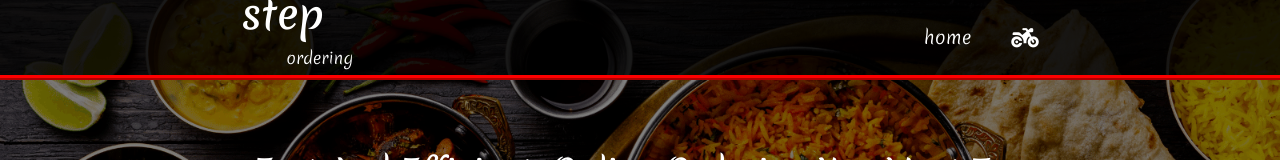
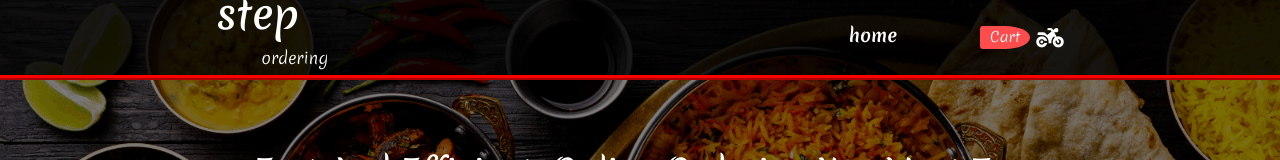
Before and after one commit to Eloo01/angular, an Angular app: page / in a window 1280 px wide. Shown: the top 160 px of the page. Built offline with nearby package versions, Linux system fonts and the light colour scheme; no server answers.

Commit message:
nuts da vegetarianic davamtavre

```diff
--- a/src/app/header/header.component.html
+++ b/src/app/header/header.component.html
@@ -8,8 +8,16 @@
     </div>
 
     <div class="links-content">
-    <a routerLink="/">home</a>
-    <i class="fa-solid fa-motorcycle" style="color: #ffffff;"></i>
+        <a routerLink="/" class="menu-link">
+            home
+            <i class="fa-solid fa-pizza-slice pizza-icon"></i>
+          </a>
+
+    <span class="cart-label">
+        <span class="cart-text">Cart</span>
+        <i class="fa-solid fa-motorcycle"></i>
+
+      </span>
     </div>
 
 </div>
--- a/src/app/header/header.component.scss
+++ b/src/app/header/header.component.scss
@@ -27,17 +27,82 @@ margin-left: 45px;
 .links-content{
 display: flex;
 align-items: center;
-gap: 40px;
+gap: 60px;
 
+.menu-link {
+    position: relative;
+    color: white;
+    text-decoration: none;
+    font-size: 18px;
+    font-weight: bold;
+    display: inline-flex;
+    align-items: center;
+    gap: 6px;
+    padding-bottom: 4px;
+
+
+    &::after {
+      content: "";
+      position: absolute;
+      bottom: 0;
+      left: 0;
+      width: 0%;
+      height: 2px;
+      background-color: yellow;
+      transition: width 0.5s ease;
+    }
+
+
+    .pizza-icon {
+      opacity: 0;
+      transform: translateX(-8px);
+      transition: all 0.5s ease;
+      color: #ffcc00;
+      font-size: 17px;
+    }
+
+    &:hover::after {
+      width: 100%;
+    }
+
+    &:hover .pizza-icon {
+      opacity: 1;
+      transform: translateX(0);
+    }
+  }
+
+.cart-label {
+    display: flex;
+    align-items: center;
+    gap: 6px;
+    color: white;
+    cursor: pointer;
+
+    .cart-text {
+        background-color: #ff4d4d;
+        padding: 1px 10px;
+        border-top-right-radius: 50%;
+        border-bottom-right-radius: 50%;
+        border-top-left-radius: 3px;
+        border-bottom-left-radius: 3px;
+        font-size: 14px;
+        color: white;
+      }
+    i {
+      font-size: 22px;
+      transition: transform 0.6s ease;
+    }
+
+    &:hover i {
+      transform: translateX(12px);
+    }
+  }
 a{
 text-decoration: none;
 color: white;
 font-size: 18px;
 }
-i{
-font-size: 22px;
-cursor: pointer;
-}
+
 }
 
 }
--- a/src/app/home/home.component.html
+++ b/src/app/home/home.component.html
@@ -25,6 +25,23 @@
 
         <div class="groups">
 
+            <div class="nuts">
+                <label class="custom-checkbox">
+                  <input type="checkbox" [checked]="item.nuts" disabled />
+                  <span class="circle"></span>
+                  nuts
+                </label>
+              </div>
+
+              <div class="vegeterians">
+                <label class="custom-checkbox">
+                  <input type="checkbox" [checked]="item.vegeterian" disabled />
+                  <span class="circle"></span>
+                  vegeterian
+                </label>
+              </div>
+
+
         </div>
 
         <div class="cart-footer">
--- a/src/app/home/home.component.scss
+++ b/src/app/home/home.component.scss
@@ -109,6 +109,48 @@ li{
     transform: scale(1.02);
   }
   }
+  .groups{
+   display: flex;
+   flex-direction: column;
+   gap: 20px;
+
+   .custom-checkbox {
+    display: flex;
+    align-items: center;
+    gap: 8px;
+    cursor: default;
+    user-select: none;
+
+    input[type="checkbox"] {
+      display: none;
+    }
+
+    .circle {
+      width: 20px;
+      height: 20px;
+      border-radius: 50%;
+      border: 2px solid #4caf50;
+      background-color: white;
+      position: relative;
+      display: inline-block;
+      box-sizing: border-box;
+    }
+
+    input[type="checkbox"]:checked + .circle::after {
+      content: "✔";
+      color: #4caf50;
+      font-size: 14px;
+      position: absolute;
+      top: 50%;
+      left: 50%;
+      transform: translate(-50%, -50%);
+      font-weight: bold;
+    }
+  }
+
+
+  }
+
     }
     }
 
```
